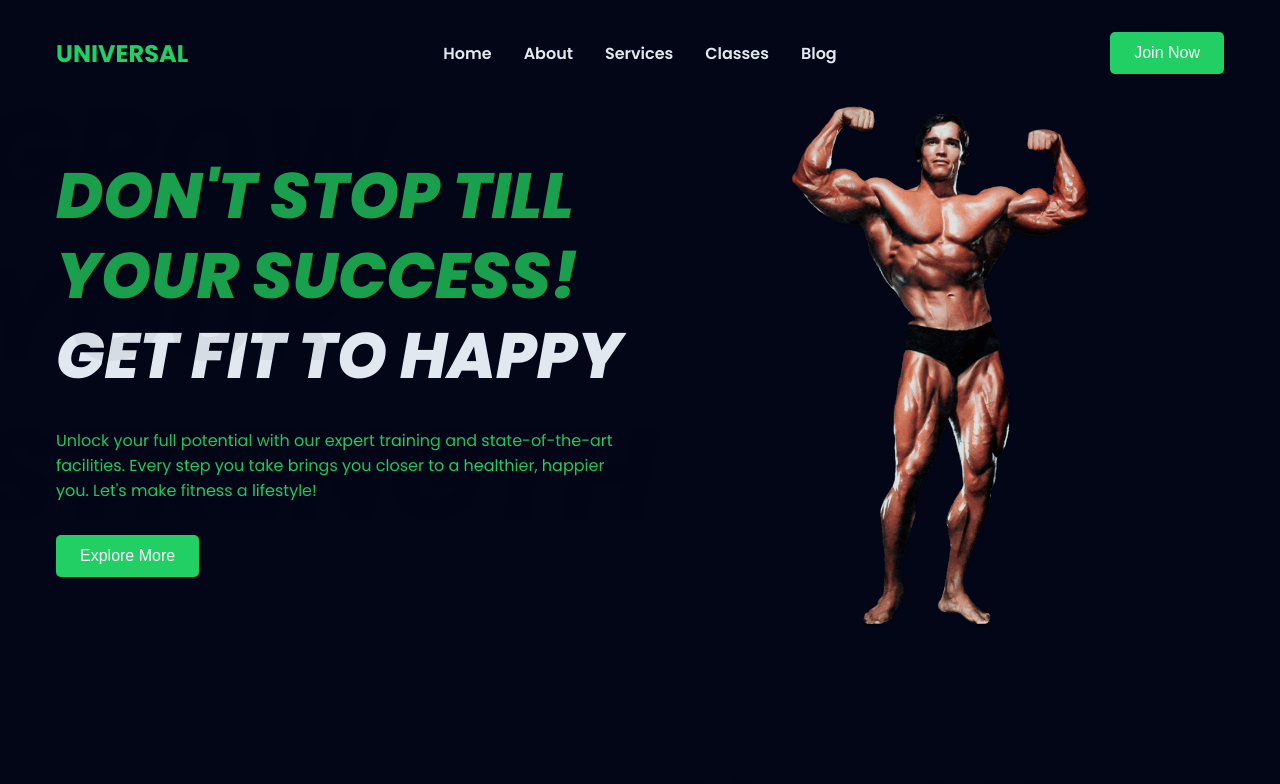
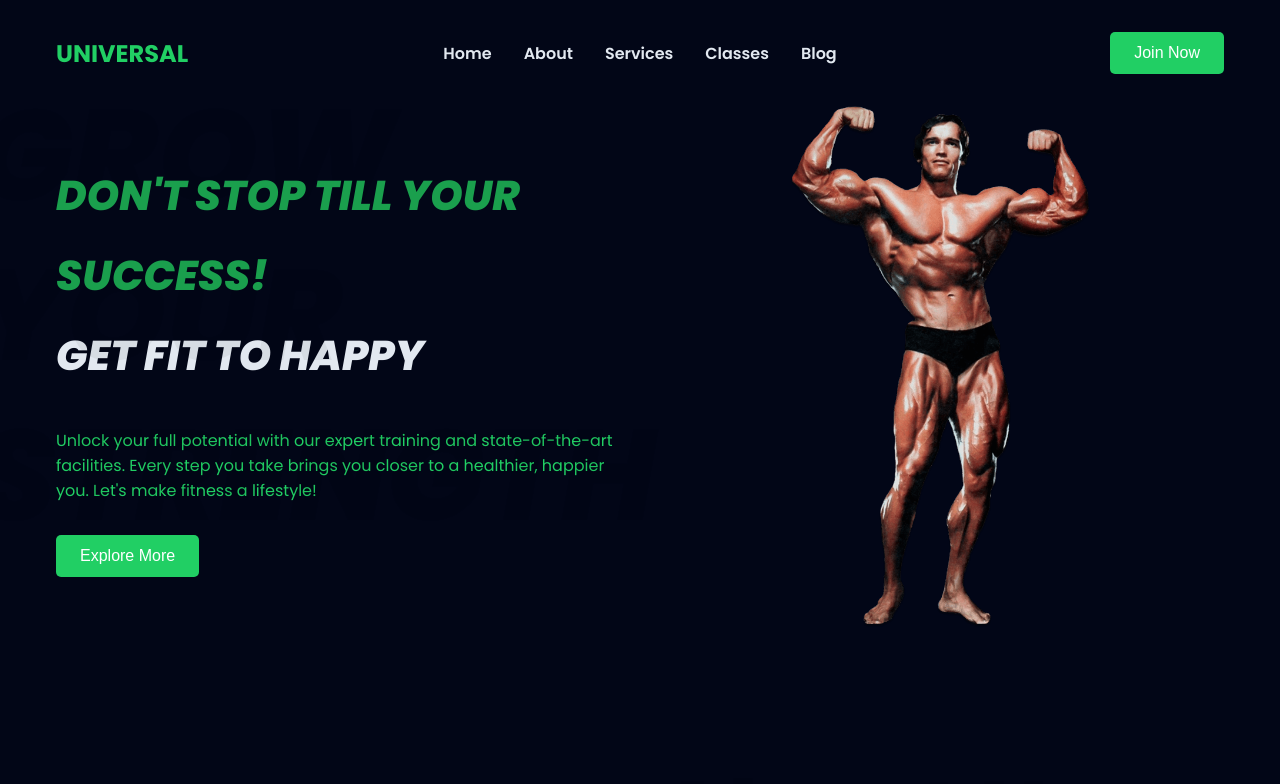
Before and after one commit to SarankumarM-BE-2003/gymwebsite, a plain HTML site: page index.html in a window 1280 px wide. Shown: the top 784 px of the page. Drawn offline with nearby package versions, Linux system fonts and the light colour scheme; a script that the page names is missing.

Commit message:
smaill change

```diff
--- a/index.html
+++ b/index.html
@@ -17,8 +17,6 @@
         <div class="nav__header">
           <div class="nav__logo">
             <a href="#">
-             <!--  <img src="assets/logo-white.png" alt="logo" class="logo-white" />
-              <img src="assets/logo-dark.png" alt="logo" class="logo-dark" /> -->
               <h1>UNIVERSAL</h1>
             </a>
           </div>
@@ -41,8 +39,8 @@
      <!--  =========================home================================ -->
       <div class="section__container header__container" id="home">
         <div class="header__content">
-          <h1>DON'T STOP TILL YOUR SUCCESS!</h1>
-          <h2>GET FIT TO HAPPY</h2>
+          <h1 class="hi">DON'T STOP TILL YOUR SUCCESS!</h1>
+          <h2 class="hi" >GET FIT TO HAPPY</h2>
           <p>
             Unlock your full potential with our expert training and
             state-of-the-art facilities. Every step you take brings you closer
--- a/styles.css
+++ b/styles.css
@@ -161,7 +161,7 @@ nav {
 .header__container h1 {
   position: relative;
   isolation: isolate;
-  font-size: 4rem;
+  font-size: 2.6rem;
   font-weight: 800;
   line-height: 5rem;
   color: var(--secondary-color);
@@ -183,7 +183,7 @@ nav {
 
 .header__container h2 {
   margin-bottom: 2rem;
-  font-size: 4rem;
+  font-size: 2.6rem;
   font-weight: 800;
   line-height: 5rem;
   color: var(--extra-light);
@@ -500,6 +500,7 @@ nav {
    .banner__content h2{
       font-size: 3rem;
    }
+
 }
 @media (width > 540px) {
   .service__grid {
```
